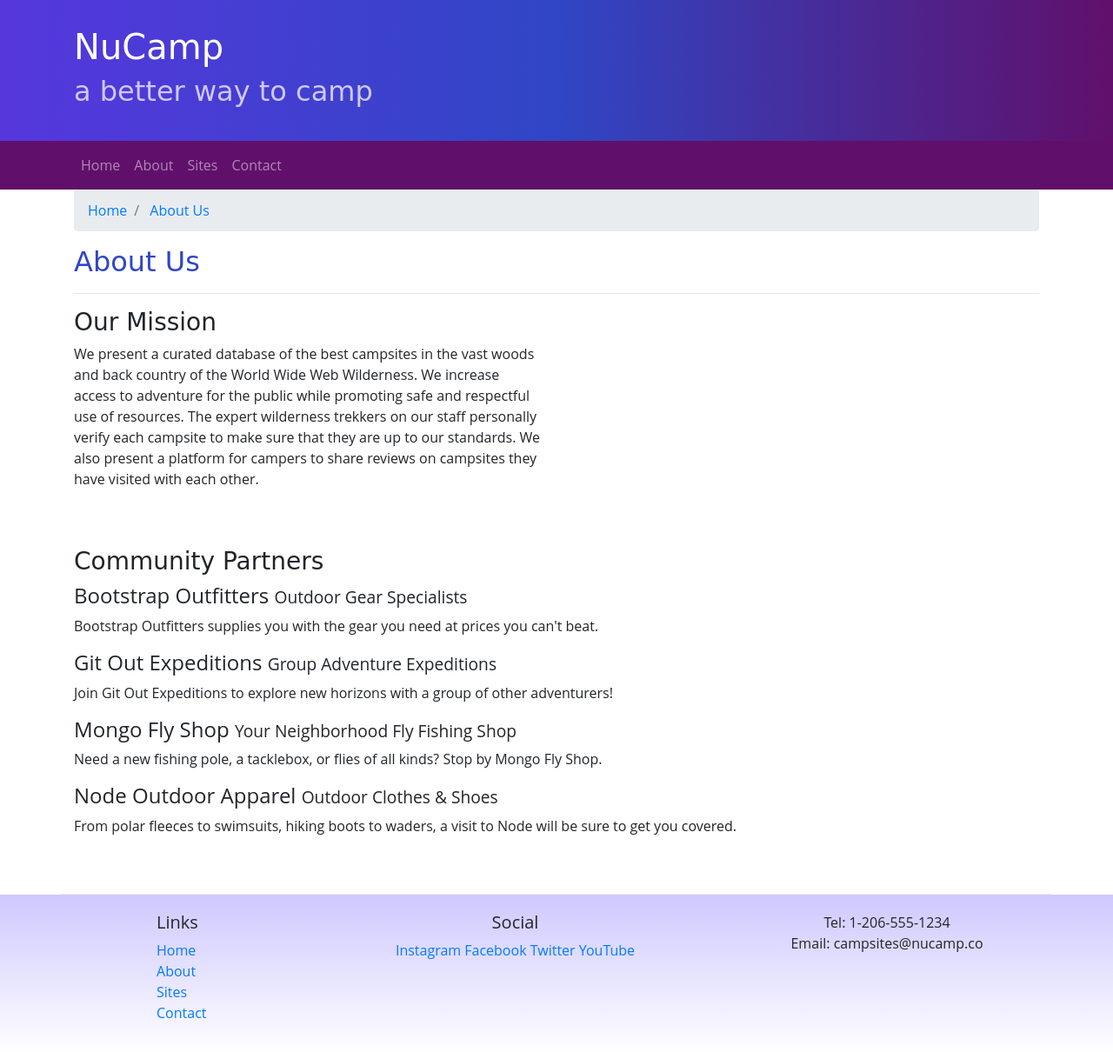
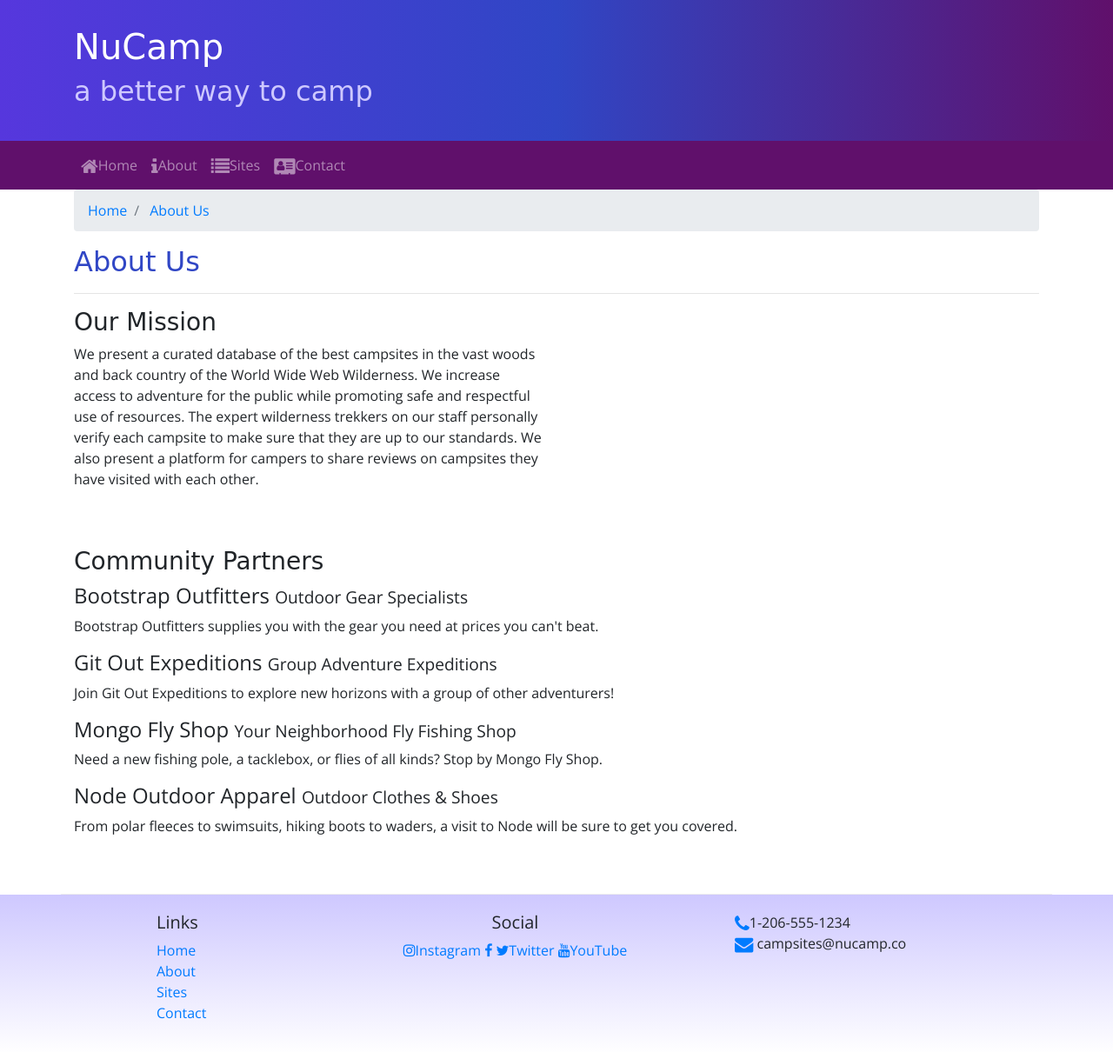
Before and after one commit to Hence07/Nucamp, a website: page aboutus.html in a window 1280 px wide. Shown: the whole page at 87% size. Drawn offline with nearby package versions, Linux system fonts and the light colour scheme; a web font is replaced by a local one.

Commit message:
Icons Fonts

```diff
--- a/aboutus.html
+++ b/aboutus.html
@@ -6,6 +6,9 @@
     <meta charset="utf-8" />
     <meta name="viewport" content="width=device-width, initial-scale=1" />
     <link rel="stylesheet" href="node_modules/bootstrap/dist/css/bootstrap.min.css" />
+    <link rel="stylesheet" href="node_modules/font-awesome/css/font-awesome.min.css" />
+    <link rel="stylesheet" href="https://fonts.googleapis.com/css?family=Lobester|Open+Sans" />
+
     <link rel="stylesheet" href="css/styles.css" />
 
     <title>NuCamp: A Better Way To Camp</title>
@@ -30,10 +33,12 @@
             </button>
             <div class="collapse navbar-collapse" id="nucampNavbar">
                 <ul class="navbar-nav">
-                    <li class="nav-item"> <a class="nav-link" href="index.html">Home</a></li>
-                    <li class="navbar-item-active"> <a class="nav-link" href="#">About</a></li>
-                    <li class="navbar-item"> <a class="nav-link" href="#">Sites</a></li>
-                    <li> <a class="nav-link" href="#">Contact</a></li>
+              <li class="nav-item"> <a class="nav-link" href="index.html"> <i class="fa fa-home fa-lg">
+                      </i>Home</a></li>
+              <li class="navbar-item-active"> <a class="nav-link" href="#"> <i class="fa fa-info fa-lg"></i>About</a></li>
+              <li class="navbar-item"> <a class="nav-link" href="#"><i class="fa fa-list fa-lg">
+                      </i>Sites</a></li>
+              <li> <a class="nav-link" href="#"> <i class="fa fa-address-card fa-lg"></i>Contact</a></li>
                 </ul>
             </div>
         </div>
@@ -92,14 +97,14 @@
                 </div>
                 <div class="col-6 col-sm-5 text-center">
                     <h5>Social</h5>
-                    <a href="http://instagram.com/">Instagram</a>
-                    <a href="http://facebook.com/">Facebook</a>
-                    <a href="http://twitter.com/">Twitter</a>
-                    <a href="http://youtube.com/">YouTube</a>
-                </div>
-                <div class="col-sm-4 text-center">
-                    Tel: 1-206-555-1234<br />
-                    Email: campsites@nucamp.co
+               <a href="http://instagram.com/"> <i class="fa fa-instagram"></i>Instagram</a>
+               <a href="http://facebook.com/"><i class="fa fa-facebook"></i></a>
+               <a href="http://twitter.com/"> <i class="fa fa-twitter"></i>Twitter</a>
+               <a href="http://youtube.com/"> <i class="fa fa-youtube"></i>YouTube</a>
+               </div>
+               <div class="col-sm-4">
+                   <i class="fa fa-phone fa-lg text-primary"></i>1-206-555-1234<br />
+                   <i class="fa fa-envelope fa-lg text-primary"></i> campsites@nucamp.co
                 </div>
             </div>
         </div>
--- a/package.json
+++ b/package.json
@@ -15,6 +15,7 @@
   },
   "dependencies": {
     "bootstrap": "^4.0.0",
+    "font-awesome": "^4.7.0",
     "jquery": "^3.3.1",
     "popper.js": "^1.12.9"
   }
```
Also changed, not shown: index.html (+14 -10 lines), 1 other file.
